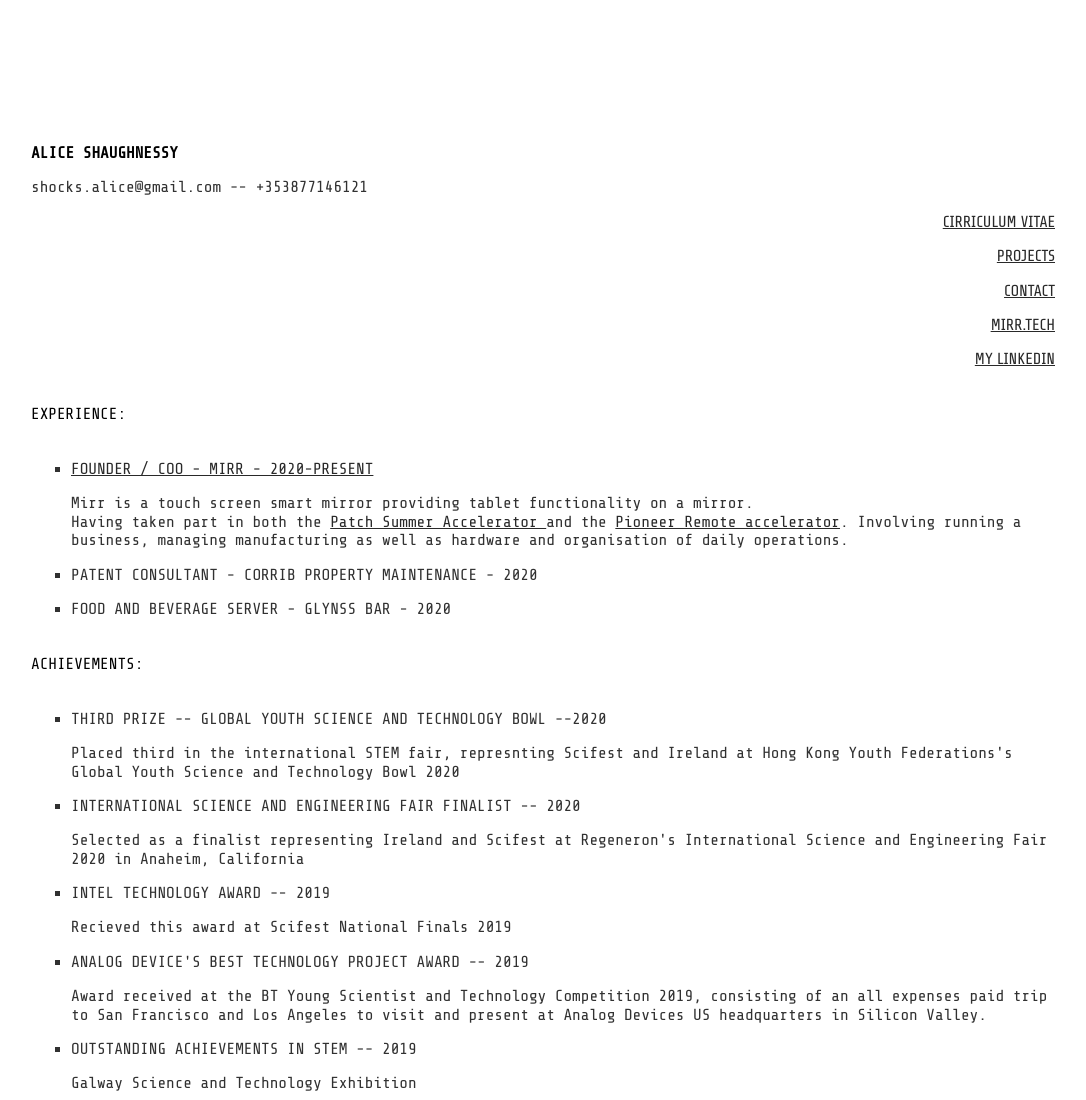
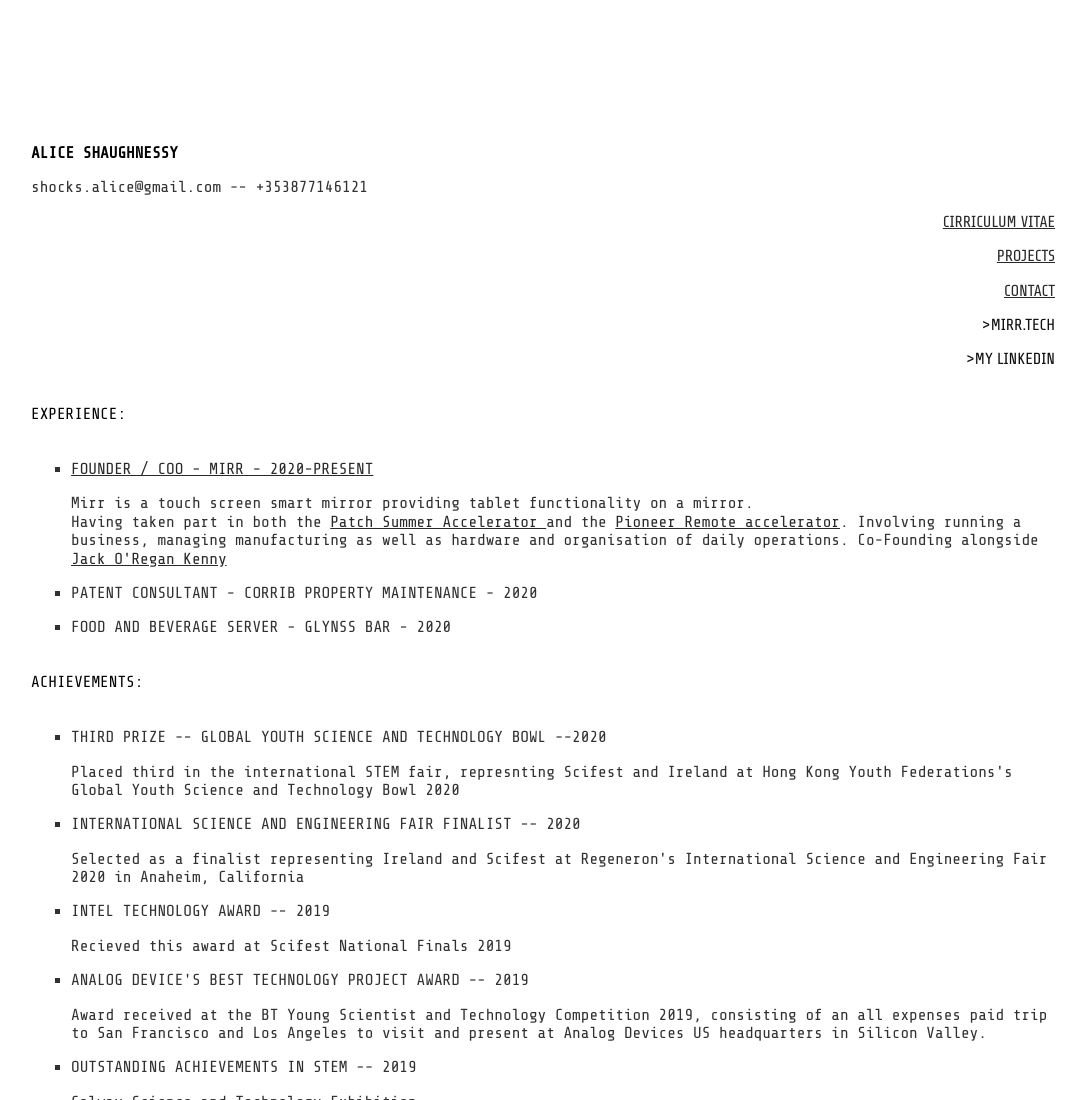
Before and after one commit to aliceshocks/aliceshocks.github.io, a website built with Parcel: page cv.html in a window 1280 px wide. Shown: the top 1100 px of the page, without its empty margins (97-1183 px from the left). Built offline with nearby package versions, Linux system fonts and the light colour scheme.

Commit message:
General Updates

```diff
--- a/cv.html
+++ b/cv.html
@@ -37,10 +37,14 @@
             <li><a href="mailto:shocks.alice@gmail.com">CONTACT</a></li>
         </ul>
         <ul class="topbar">
-            <li><a href="https://mirr.tech">MIRR.TECH</a></li>
+            <li>
+                <a href="https://mirr.tech" target="_blank"></a>>MIRR.TECH</a>
+            </li>
         </ul>
         <ul class="topbar">
-            <li><a href="https://www.linkedin.com/in/aliceshaughnessy/">MY LINKEDIN</a></li>
+            <li>
+                <a href="https://www.linkedin.com/in/aliceshaughnessy/" target="_blank"></a>>MY LINKEDIN</a>
+            </li>
         </ul>
     </div>
 
@@ -49,7 +53,7 @@
     <ul>
         <li><a href="https://mirr.tech"> FOUNDER / COO - MIRR - 2020-PRESENT</a></li>
         <p>Mirr is a touch screen smart mirror providing tablet functionality on a mirror.<br> Having taken part in both the <a href="http://www.dogpatchlabs.com/patch"> Patch Summer Accelerator </a> and the <a href="" http://www.pioneer.app>Pioneer Remote accelerator</a>.
-            Involving running a business, managing manufacturing as well as hardware and organisation of daily operations. </p>
+            Involving running a business, managing manufacturing as well as hardware and organisation of daily operations. Co-Founding alongside <a href="https://jackoregankenny.com" target="_blank">Jack O'Regan Kenny</a> </p>
         <li>PATENT CONSULTANT - CORRIB PROPERTY MAINTENANCE - 2020</li>
         <p></p>
         <li>FOOD AND BEVERAGE SERVER - GLYNSS BAR - 2020 </li>
```
Also changed, not shown: index.html (+6 -2 lines), pricing.html (+6 -2 lines), projects.html (+6 -2 lines).
